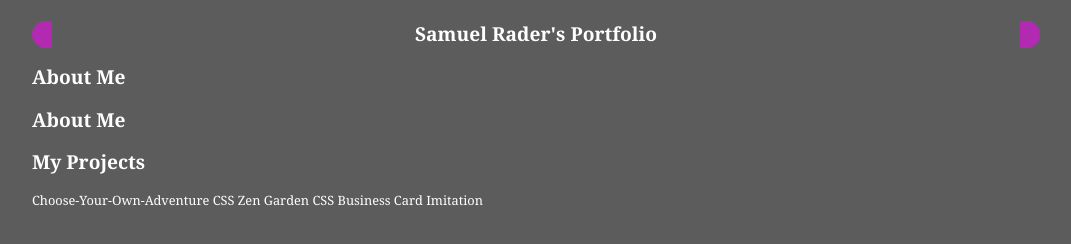
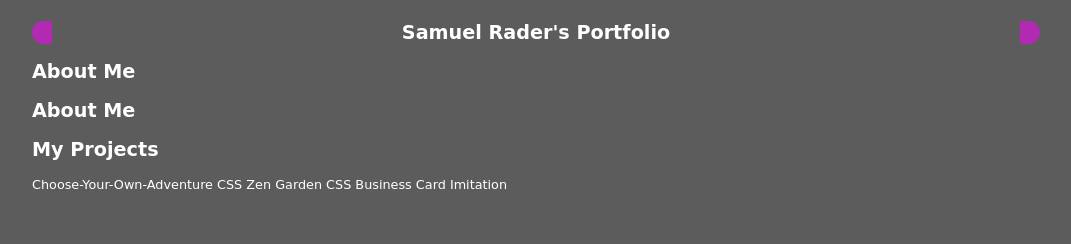
Before and after one commit to IACS-CS/web-design-portfolio-SRad122807, a website: page public/index.html in a window 1280 px wide. Shown: the whole page, without its empty margins (104-1175 px from the left). Drawn offline with Linux system fonts and the light colour scheme; a web font is replaced by a local one.

Commit message:
font but correct

```diff
--- a/public/style.css
+++ b/public/style.css
@@ -14,8 +14,3 @@ h1 {
   border-radius: 40px;
   text-align: center;
 }
-body {
-  /* Change to something you like, but please do customize the font! */
-  font-family: Cambria, Cochin, Georgia, Times, "Times New Roman", serif;
-  line-height: 1.4;
-}
```
